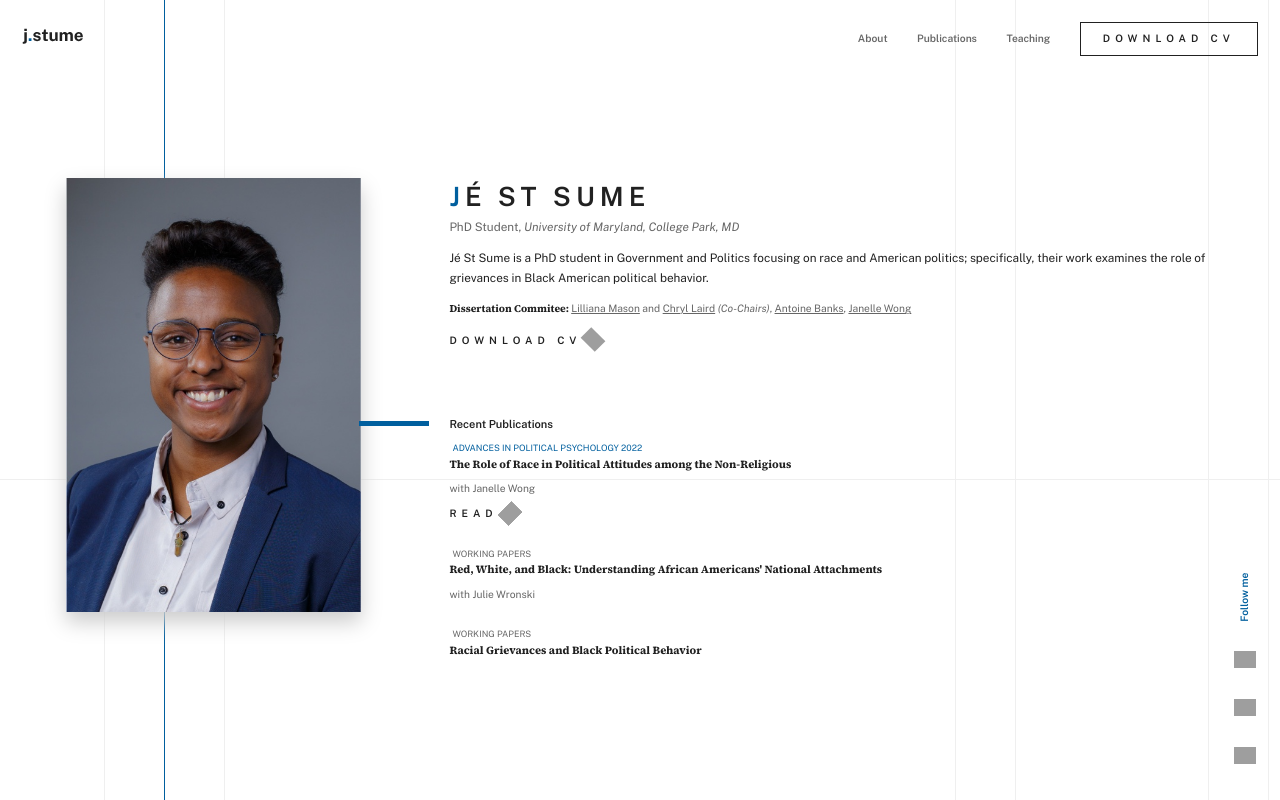
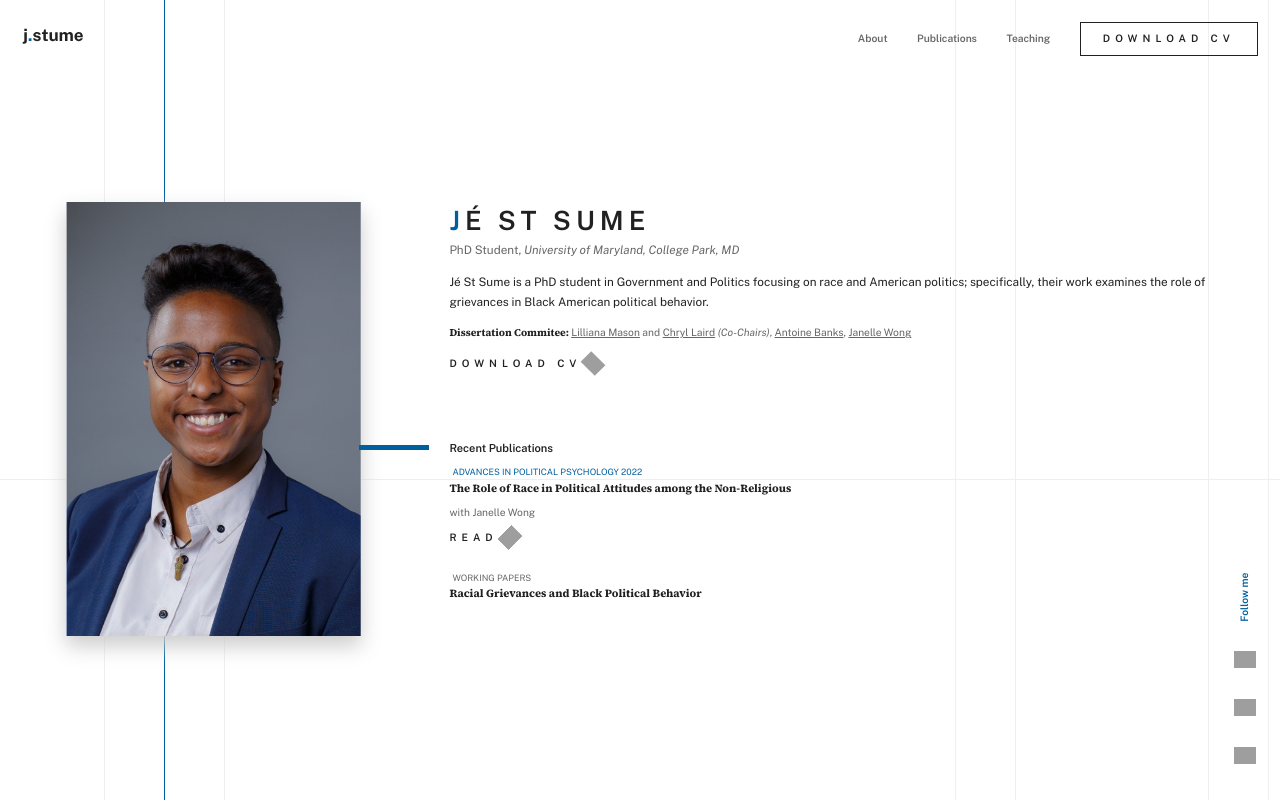
Before and after one commit to alecherryy/jenn-folio, a React (Create React App) app: page / in a window 1280 px wide. Built offline with nearby package versions, Linux system fonts and the light colour scheme; grey boxes are pictures that could not be loaded.

Commit message:
update resume and papers

```diff
--- a/src/components/pages/Home/Home.tsx
+++ b/src/components/pages/Home/Home.tsx
@@ -2,7 +2,7 @@ import './styles.scss';
 import { Fade } from "react-awesome-reveal"
 import { Committee, Content, DownloadCV, Headshot, PapersGrid, Title } from 'components/core';
 import { Split } from 'components/layouts';
-import { HOME } from '../../../wording';
+import { HOME } from 'wording/';
 
 /**
  * Home page
--- a/src/wording/home.ts
+++ b/src/wording/home.ts
@@ -12,11 +12,6 @@ export const HOME = {
   },
   {
     date: 'Working Papers',
-    title: `Red, White, and Black: Understanding African Americans' National Attachments`,
-    subtitle: 'with Julie Wronski',
-  },
-  {
-    date: 'Working Papers',
     title: 'Racial Grievances and Black Political Behavior',
   }]
 }
--- a/src/wording/publications.ts
+++ b/src/wording/publications.ts
@@ -7,11 +7,6 @@ export const PUBLICATIONS = {
       subtitle: 'with Janelle Wong',
       path: 'https://onlinelibrary.wiley.com/doi/10.1111/pops.12849',
       download: false
-    },
-    {
-      date: 'Working Papers',
-      title: `Red, White, and Black: Understanding African Americans' National Attachments`,
-      subtitle: 'with Julie Wronski',
     },
     {
       date: 'Working Papers',
```
Also changed, not shown: 2 other files (tests, documents, lock files or other folders).
